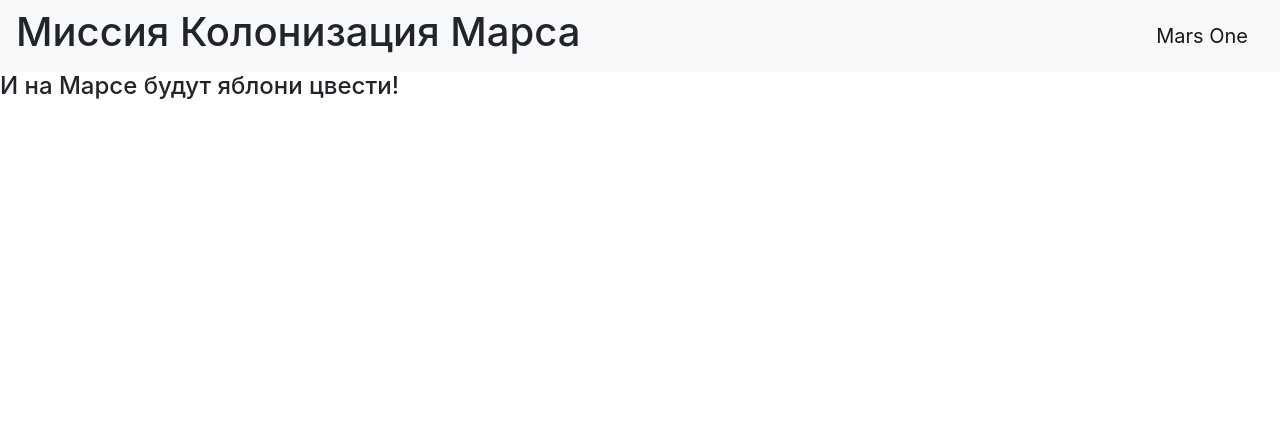
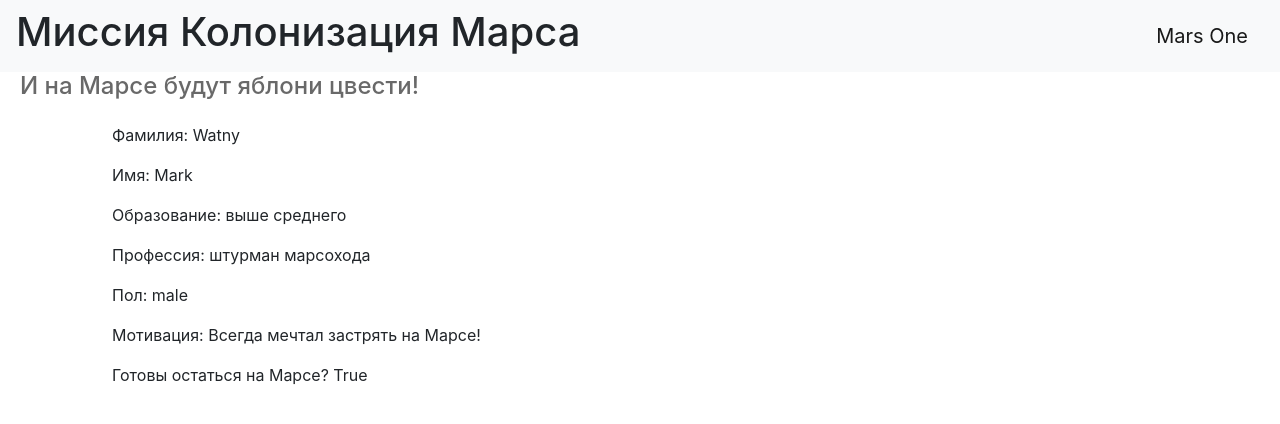
Before and after one commit to alexeyumatov/flask-lyceum, a Flask app: page /answer in a window 1280 px wide. Shown: the top 424 px of the page. Run offline with Flask 2, Linux system fonts and the light colour scheme; some libraries are stand-ins or nearby versions.

Commit message:
Lesson #2 task #4

```diff
--- a/Lesson #2/app.py
+++ b/Lesson #2/app.py
@@ -21,5 +21,15 @@ def list_prof_route_handler(type_list):
     return render_template('list_prof.html', type_list=type_list, profs=list_prof)
 
 
+@app.route('/answer')
+@app.route('/auto_answer')
+def auto_answer():
+    information = {"title": "Анкета", "surname": "Watny", "name": "Mark", "education": "выше среднего",
+                   "profession": "штурман марсохода", "sex": "male",
+                   "motivation": "Всегда мечтал застрять на Марсе!", "ready": True}
+
+    return render_template("auto_answer.html", information=information)
+
+
 if __name__ == '__main__':
     app.run(port=8080, host='127.0.0.1')
--- a/Lesson #2/static/css/style.css
+++ b/Lesson #2/static/css/style.css
@@ -9,3 +9,13 @@ ol, ul {
     margin-left: auto;
     text-align: center;
 }
+
+header h4 {
+    color: dimgray;
+    padding-left: 20px;
+}
+
+.auto-answer {
+    padding: 10px 10px 10px 15px;
+    margin:12px
+}
--- /dev/null
+++ b/Lesson #2/templates/auto_answer.html
@@ -0,0 +1,14 @@
+{% extends "base.html" %}
+{% block content %}
+<div class="auto_answer">
+    <div class="auto-answer">
+        <p>Фамилия: {{ information["surname"] }}</p>
+        <p>Имя: {{ information["name"] }}</p>
+        <p>Образование: {{ information["education"] }}</p>
+        <p>Профессия: {{ information["profession"] }}</p>
+        <p>Пол: {{ information["sex"] }}</p>
+        <p>Мотивация: {{ information["motivation"] }}</p>
+        <p>Готовы остаться на Марсе? {{ information["ready"] }}</p>
+    </div>
+</div>
+{% endblock %}
```
